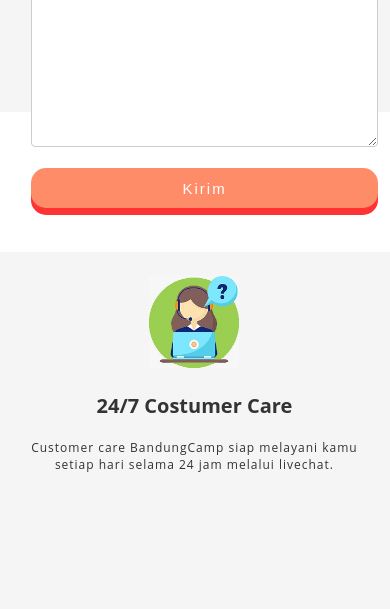
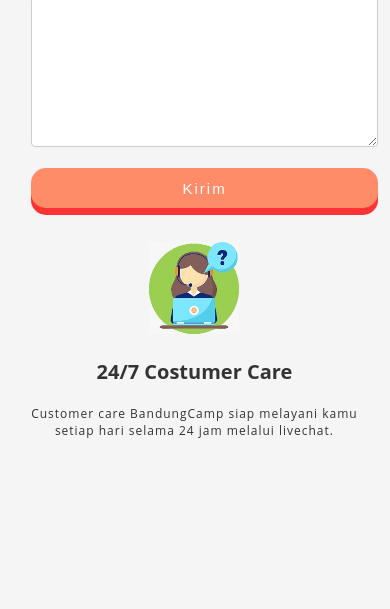
Before and after one commit to dwifAl/progate-BandungCampWebsite, a plain HTML site: page kontak.html in a window 390 px wide. Shown: the part 619-1228 px from the top of the page. Drawn offline with Linux system fonts and the light colour scheme.

Commit message:
Update responsive.css

```diff
--- a/responsive.css
+++ b/responsive.css
@@ -311,7 +311,7 @@
   float:none;
   width: 100%;
   font-size: 12px;
-  margin-top: 140px;
+  padding-top: 130px;
   text-align : center;
 }
 
```
